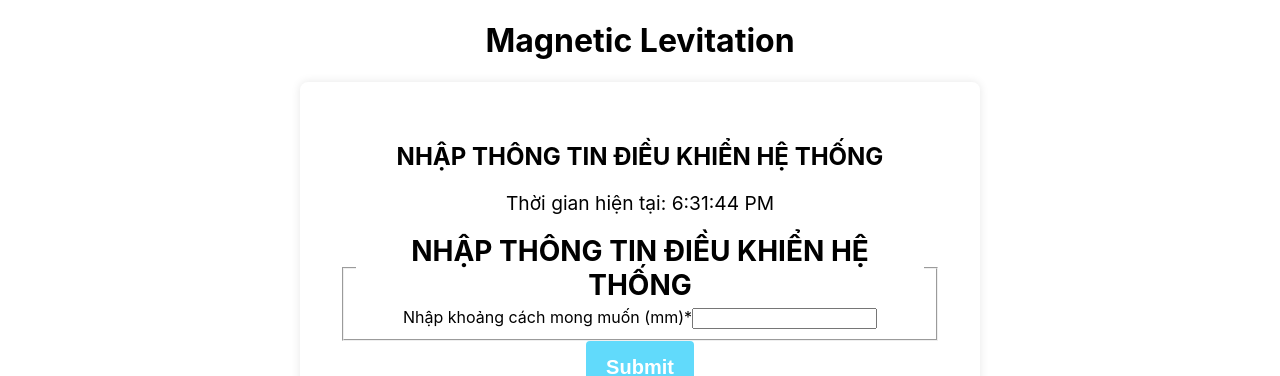
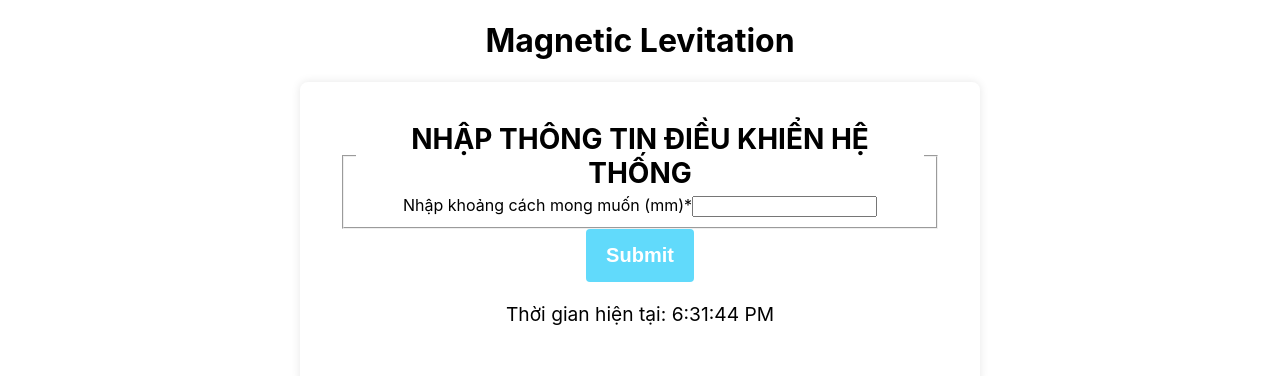
Before and after one commit to trunghuynh1801/react_github_v2, a React (Create React App) app: page / in a window 1280 px wide. Shown: the top 376 px of the page. Built offline with nearby package versions, Linux system fonts and the light colour scheme; no server answers.

Commit message:
3 endpoint OK

```diff
--- a/src/components/Form.jsx
+++ b/src/components/Form.jsx
@@ -14,7 +14,7 @@ const schema = {
 };
 
 const TimeDisplay = () => {
-  const [currentTime, setCurrentTime] = useState(new Date());
+  const [time, setCurrentTime] = useState(new Date());
 
   useEffect(() => {
     const intervalId = setInterval(() => {
@@ -27,7 +27,7 @@ const TimeDisplay = () => {
   return (
     <div>
       <p style={{ fontSize: "1.2em" }}>
-        Thời gian hiện tại: {currentTime.toLocaleTimeString()}
+        Thời gian hiện tại: {time.toLocaleTimeString()}
       </p>
     </div>
   );
@@ -38,21 +38,33 @@ const UserLogin = () => {
 
   const handleSubmit = async ({ formData }) => {
     try {
-      // Thêm thời gian hiện tại vào formData trước khi gửi
       const dataWithTime = {
         ...formData,
-        currentTime: new Date().toISOString(),
+        time: new Date().toISOString(),
       };
 
       console.log("Dữ liệu gửi đi:", dataWithTime);
 
-      const response = await axios.post(
+      // Gửi POST request đến endpoint thứ nhất
+      const response1 = await axios.post(
         "https://us-east-1.aws.data.mongodb-api.com/app/react-xvfpd/endpoint/updateinput",
         dataWithTime
       );
 
-      console.log("Kết quả từ server:", response.data);
+      console.log("Kết quả từ server (endpoint 1):", response1.data);
 
+      // Chờ 2 giây
+      await new Promise((resolve) => setTimeout(resolve, 2000));
+
+      // Gửi POST request đến endpoint thứ hai
+      const response2 = await axios.post(
+        "https://us-east-1.aws.data.mongodb-api.com/app/react-xvfpd/endpoint/processvalue",
+        dataWithTime
+      );
+
+      console.log("Kết quả từ server (endpoint 2):", response2.data);
+
+      // Reset form sau khi submit thành công
       setFormData({});
     } catch (error) {
       console.error("Lỗi khi gửi dữ liệu:", error);
@@ -61,8 +73,6 @@ const UserLogin = () => {
 
   return (
     <div className="auth-form-container">
-      <h2 style={{ fontSize: "1.5em" }}>NHẬP THÔNG TIN ĐIỀU KHIỂN HỆ THỐNG</h2>
-      <TimeDisplay />
       <Form
         schema={schema}
         validator={validator}
@@ -70,6 +80,7 @@ const UserLogin = () => {
         onChange={({ formData }) => setFormData(formData)}
         onSubmit={handleSubmit}
       />
+      <TimeDisplay />
     </div>
   );
 };
```
